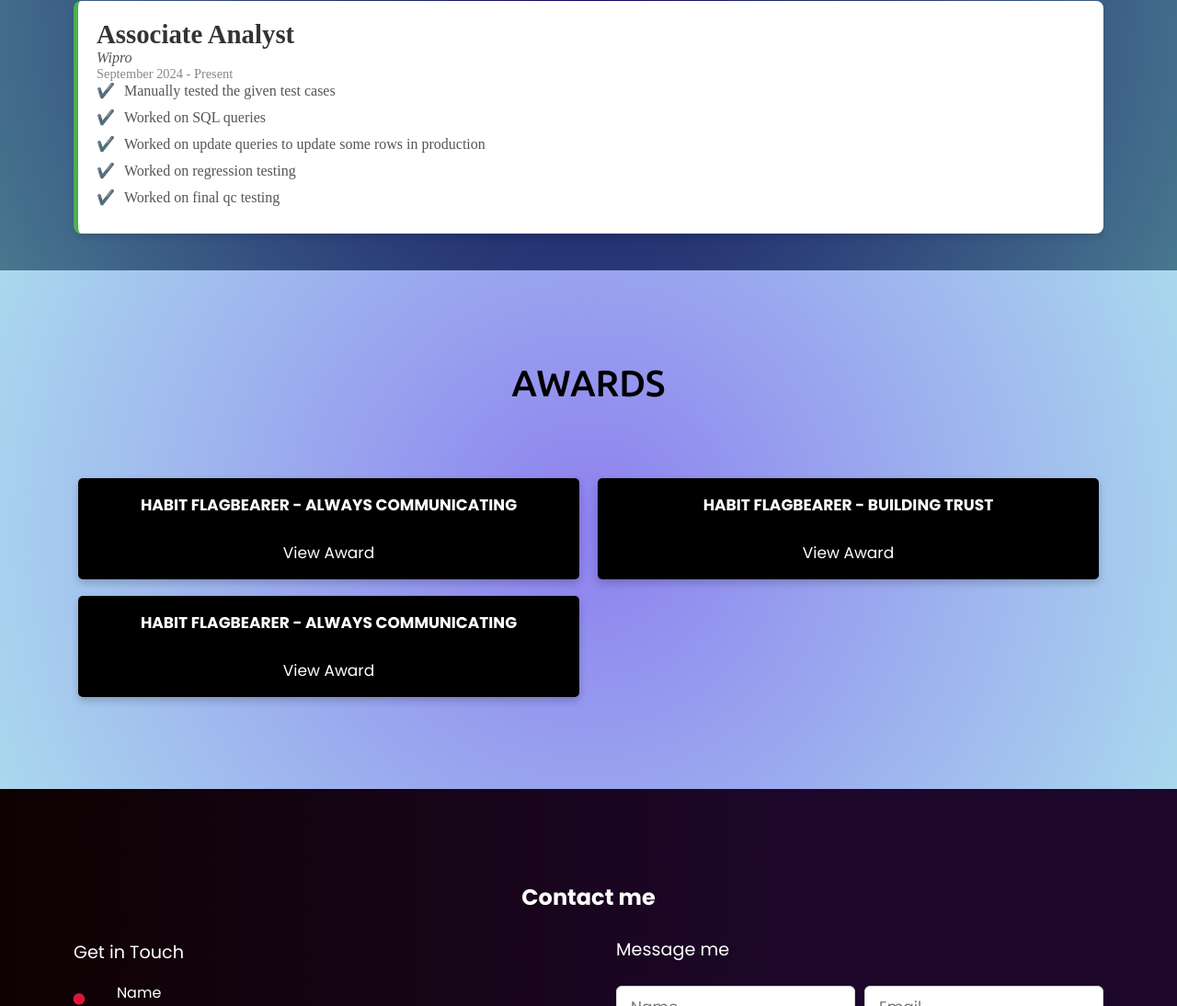
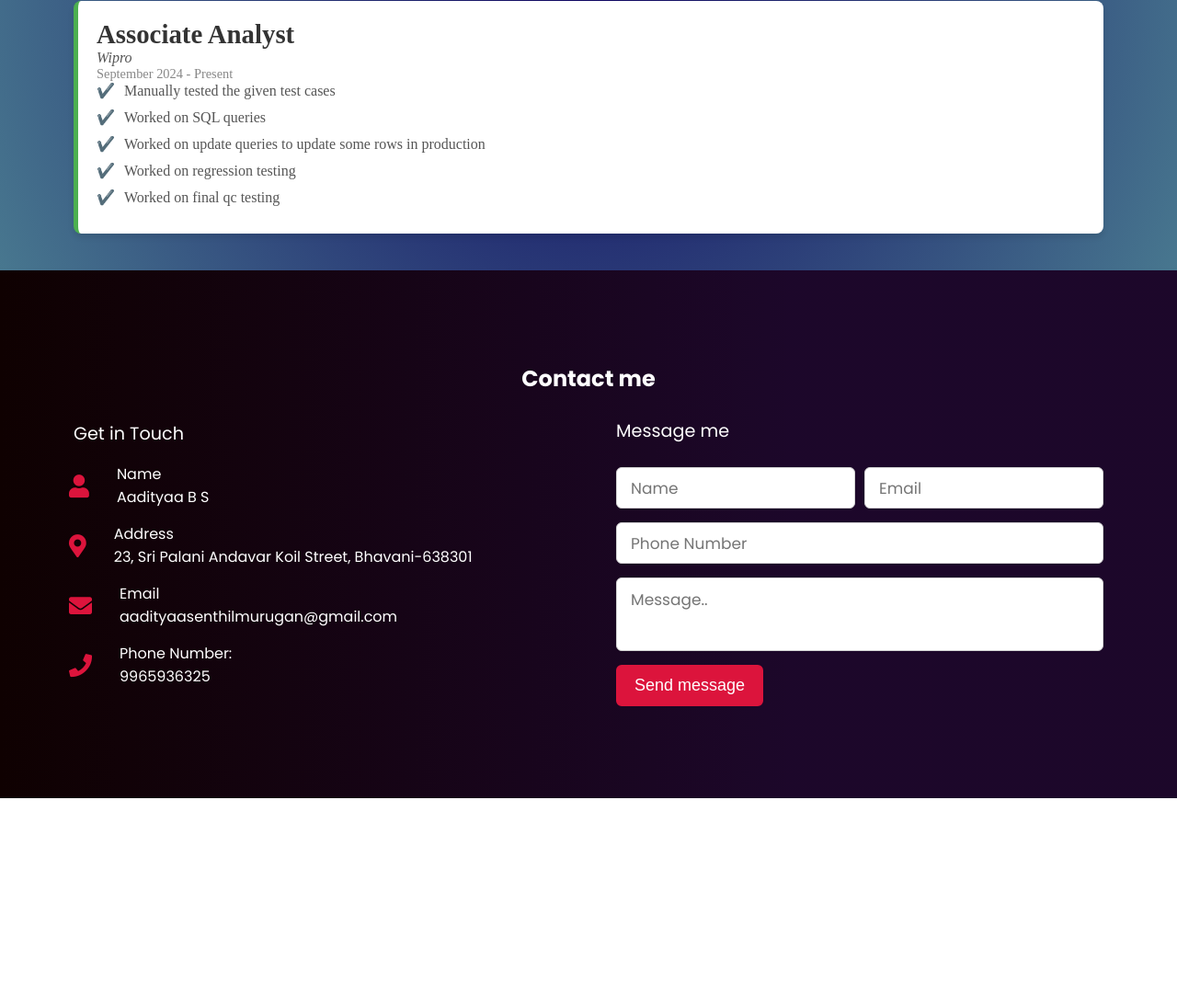
Before and after one commit to Aadityaa2002/profile, a plain HTML site: page index.html in a window 1280 px wide. Shown: the part 3596-4690 px from the top of the page at 92% size. After the commit the page ends 4464 px from the top, so only its background shows below. Drawn offline with nearby package versions, Linux system fonts and the light colour scheme; a script that the page names is missing.

Commit message:
Update index.html

```diff
--- a/index.html
+++ b/index.html
@@ -251,36 +251,6 @@
 </section>
 <!-- Work Experience section end -->
 
-    <!-- awards section start -->
-    <section class="awards" id="awards">
-        <div class="max-width">
-            <h2 class="title">AWARDS</h2>
-            <div class="row">
-                <div class="column1">
-                  <div class="card1">
-                    <h4>HABIT FLAGBEARER - ALWAYS COMMUNICATING</h4>
-                    <br>
-                    <a href="1.png" target="_blank">View Award</a>
-                  </div>
-                </div>
-                <div class="column1">
-                  <div class="card1">
-                    <h4>HABIT FLAGBEARER - BUILDING TRUST</h4>
-                    <br>
-                    <a href="2.png" target="_blank">View Award</a>
-                  </div>
-                </div>
-                <div class="column1"><br>
-                    <div class="card1">
-                      <h4>HABIT FLAGBEARER - ALWAYS COMMUNICATING</h4>
-                      <br>
-                      <a href="3(1).png" target="_blank">View Award</a>
-                    </div>
-                  </div>
-              </div>
-        </div>
-    </section>
-
     <!-- contact section start -->
     <section class="contact" id="contact">
         <div class="max-width">
```
